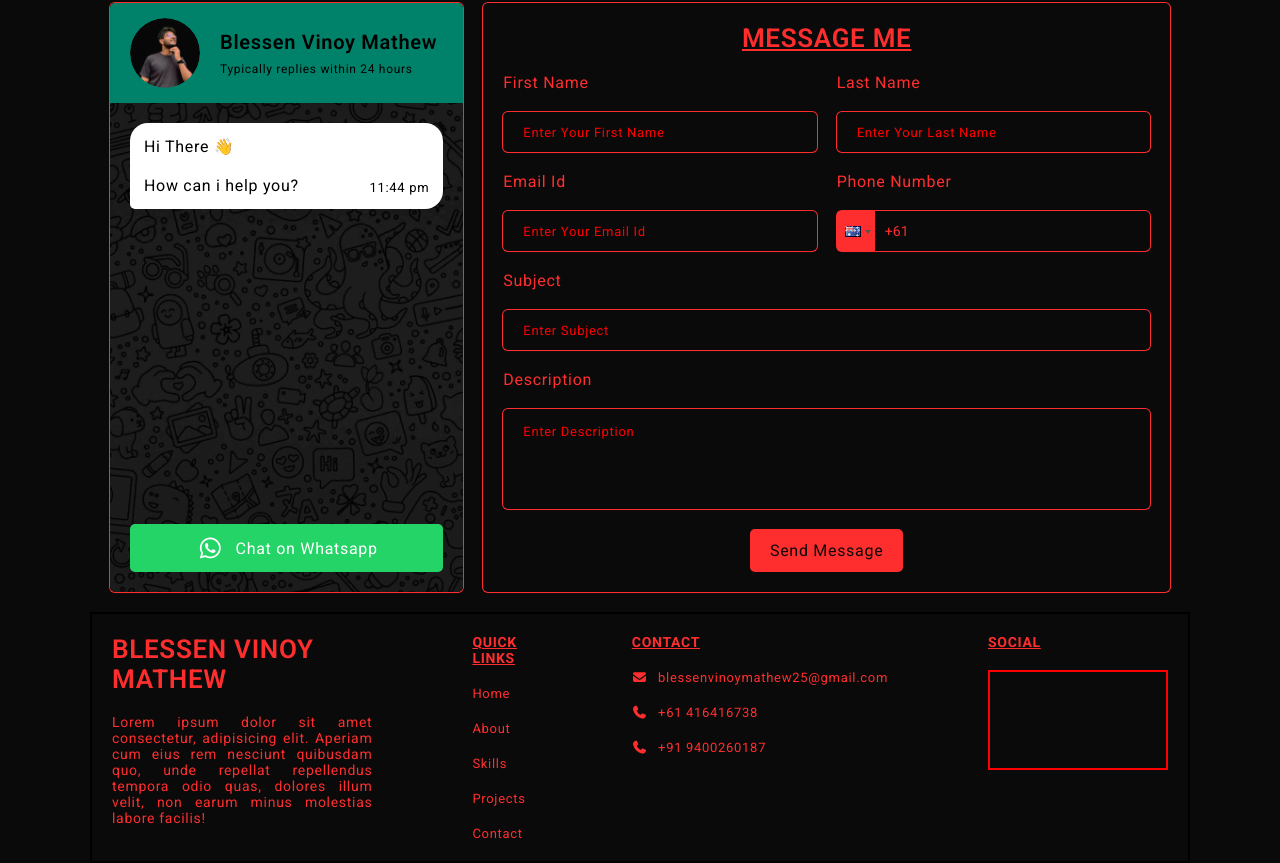
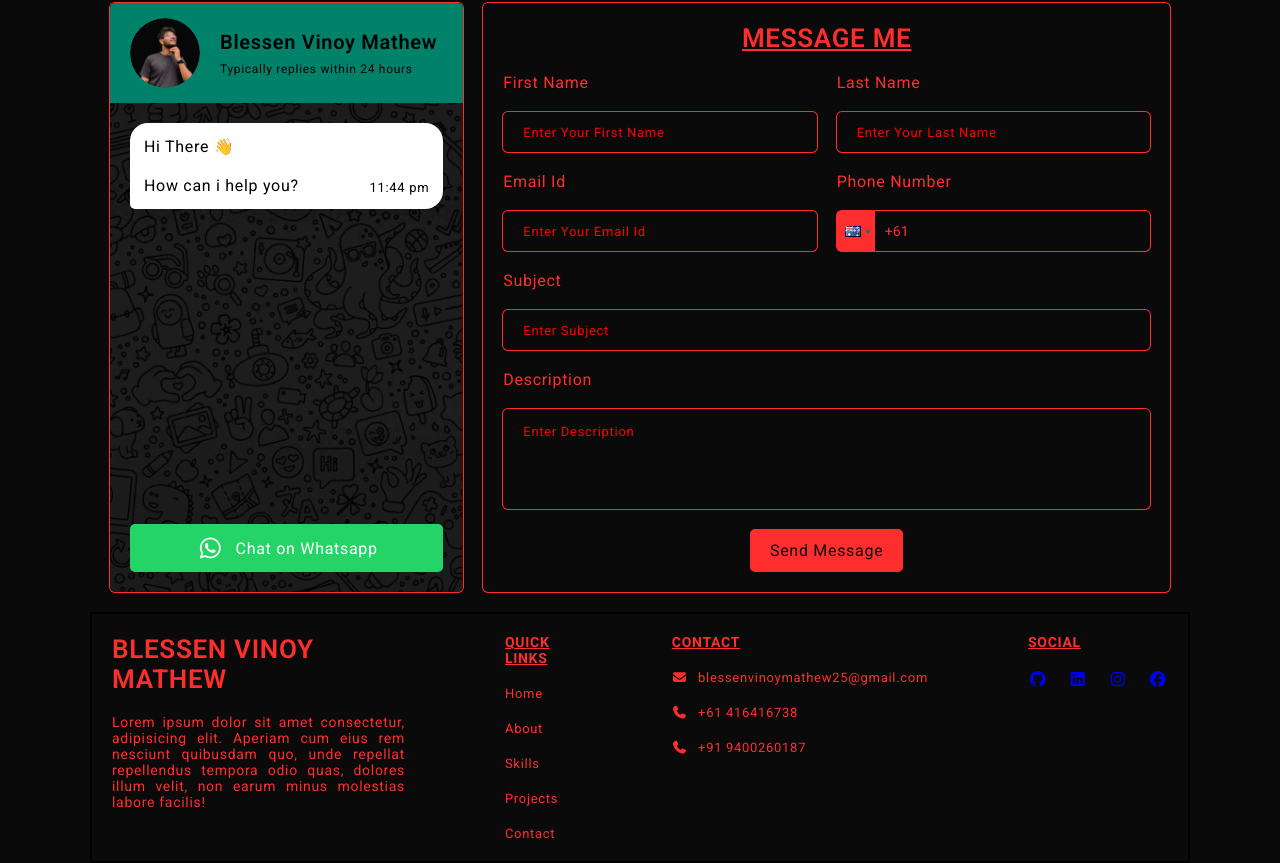
Before and after one commit to Blessen25/Portfolio_BVM, a React (Vite) app in the folder frontend/portfolio/: page / in a window 1280 px wide. Shown: the part 3914-4777 px from the top of the page. Built offline with nearby package versions, Linux system fonts and the light colour scheme.

Commit message:
Commited changes

```diff
--- a/frontend/portfolio/src/components/footer_comp/footer.css
+++ b/frontend/portfolio/src/components/footer_comp/footer.css
@@ -50,9 +50,9 @@
 
 .socialdiv {
 
-    width: 180px;
-    border: 2px solid red;
-    height: 100px;
+    display: flex;
+    gap: 20px;
+    align-items: center;
 }
 
 @media screen and (max-width: 991px) {
--- a/frontend/portfolio/src/components/footer_comp/footer.tsx
+++ b/frontend/portfolio/src/components/footer_comp/footer.tsx
@@ -31,7 +31,10 @@ const Footer_Comp: React.FC<HeaderProps> = ({darkMode, setDarkMode}) => {
                     <div className="footerdivlinks">
                         <p className={`ptext footertext ${darkMode ? 'darkmodetext' : 'lightmodetext'}`} style={{ textDecoration:'underline', fontWeight:'bold'}} >SOCIAL</p>
                         <div className="socialdiv">
-
+                            <a href="#" target="_blank" ><i className="fa-brands fa-github"></i></a>
+                            <a href="#" target="_blank" ><i className="fa-brands fa-linkedin"></i></a>
+                            <a href="#" target="_blank" ><i className="fa-brands fa-instagram"></i></a>
+                            <a href="#" target="_blank" ><i className="fa-brands fa-facebook"></i></a>
                         </div>
                     </div>
                 </div>
```
